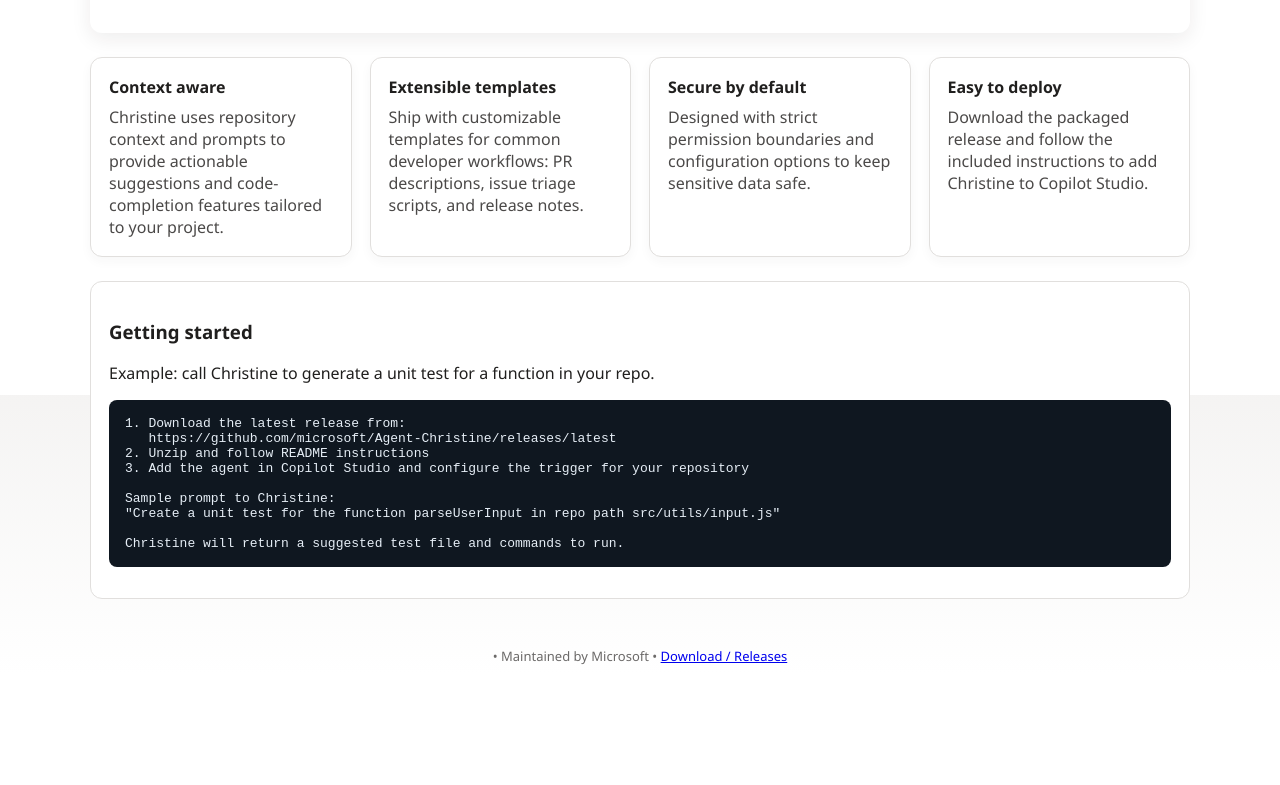
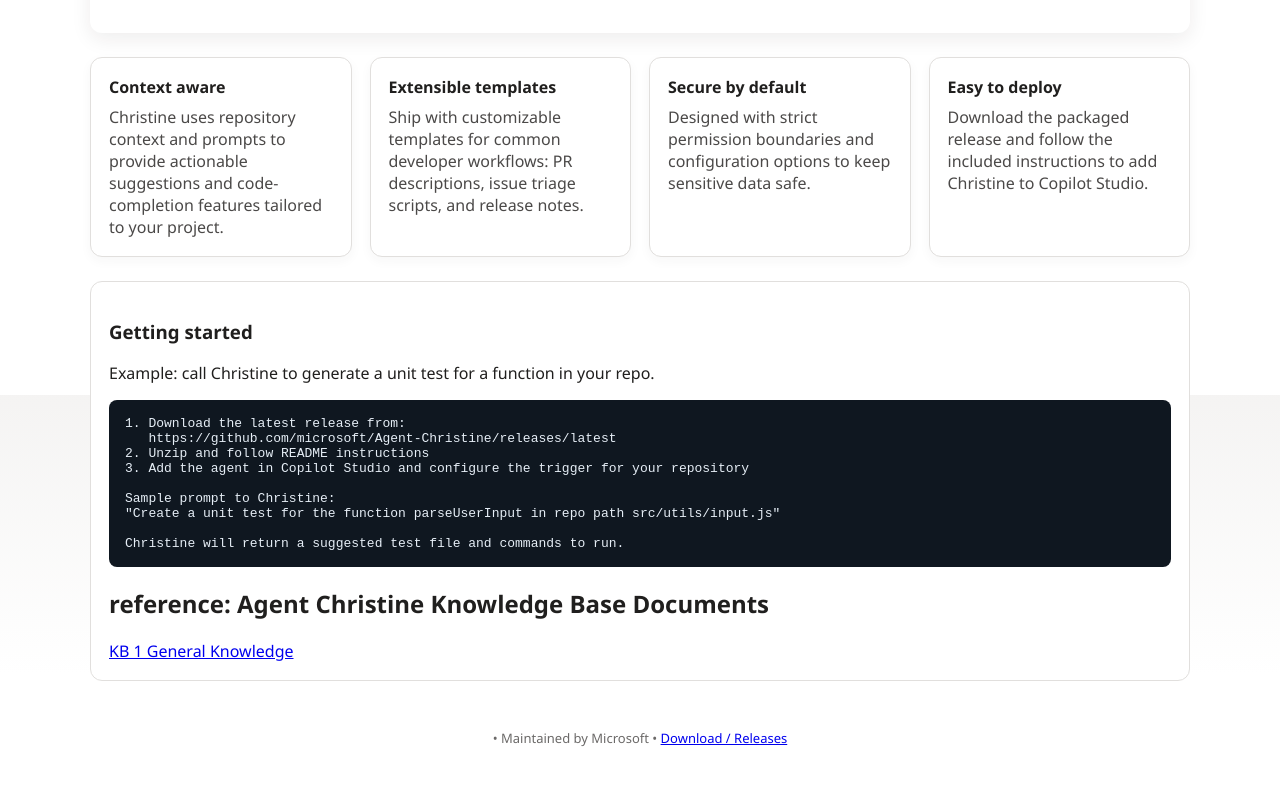
Before and after one commit to microsoft/Agent-Christine, a plain HTML site: page docs/index.html in a window 1280 px wide. Shown: the part 445-1230 px from the top of the page. Before the commit the page ends 1162 px from the top, so only its background shows below. Drawn offline with Linux system fonts and the light colour scheme.

Commit message:
Update for testing
testing

```diff
--- a/docs/index.html
+++ b/docs/index.html
@@ -148,6 +148,9 @@ Sample prompt to Christine:
 "Create a unit test for the function parseUserInput in repo path src/utils/input.js"
 
 Christine will return a suggested test file and commands to run.</code></pre>
+<h2>reference: Agent Christine Knowledge Base Documents</h2>
+<a href="KB_1_General_Knowledge.docx">KB 1 General Knowledge</a>
+
       </section>
     </main>
 
```
Also changed, not shown: 12 other files.
